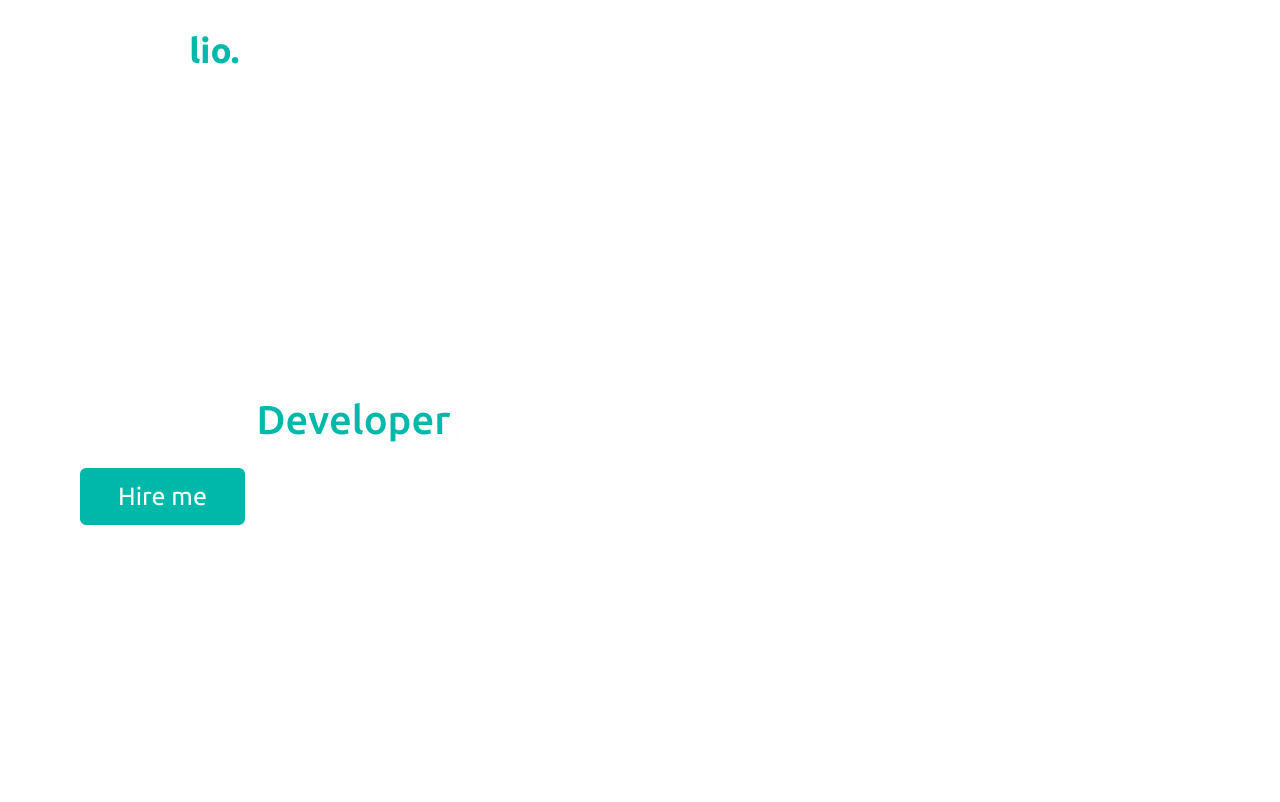
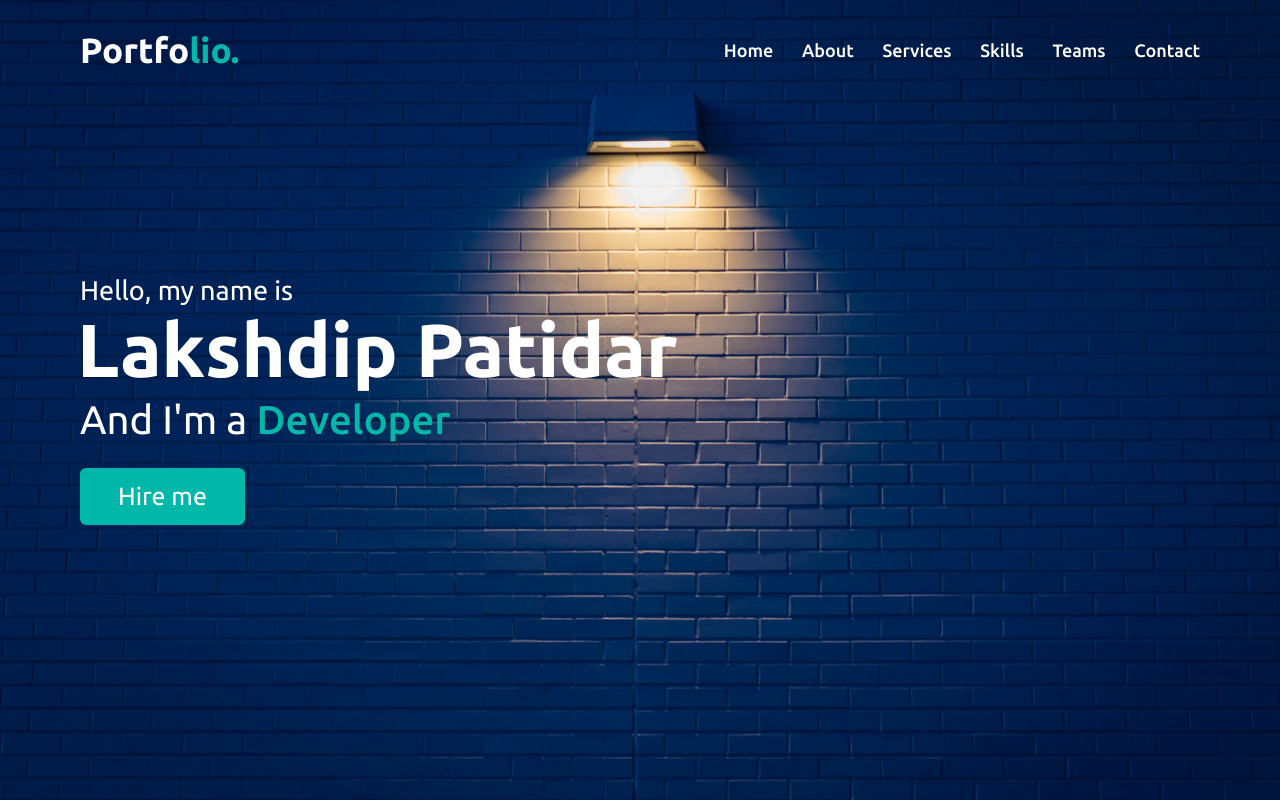
Before and after one commit to Lakshdip/Lakshdip, a plain HTML site: page index.html in a window 1280 px wide. Shown: the top 802 px of the page. Drawn offline with nearby package versions, Linux system fonts and the light colour scheme.

Commit message:
Update styles.css

```diff
--- a/CSS/styles.css
+++ b/CSS/styles.css
@@ -165,7 +165,7 @@ section .title::after{
 /* home section styling */
 .home{
     display: flex;
-    background: url("images/banner.jpg") no-repeat center;
+    background: url("/images/banner.jpg") no-repeat center;
     height: 100vh;
     color: #fff;
     min-height: 500px;
```
